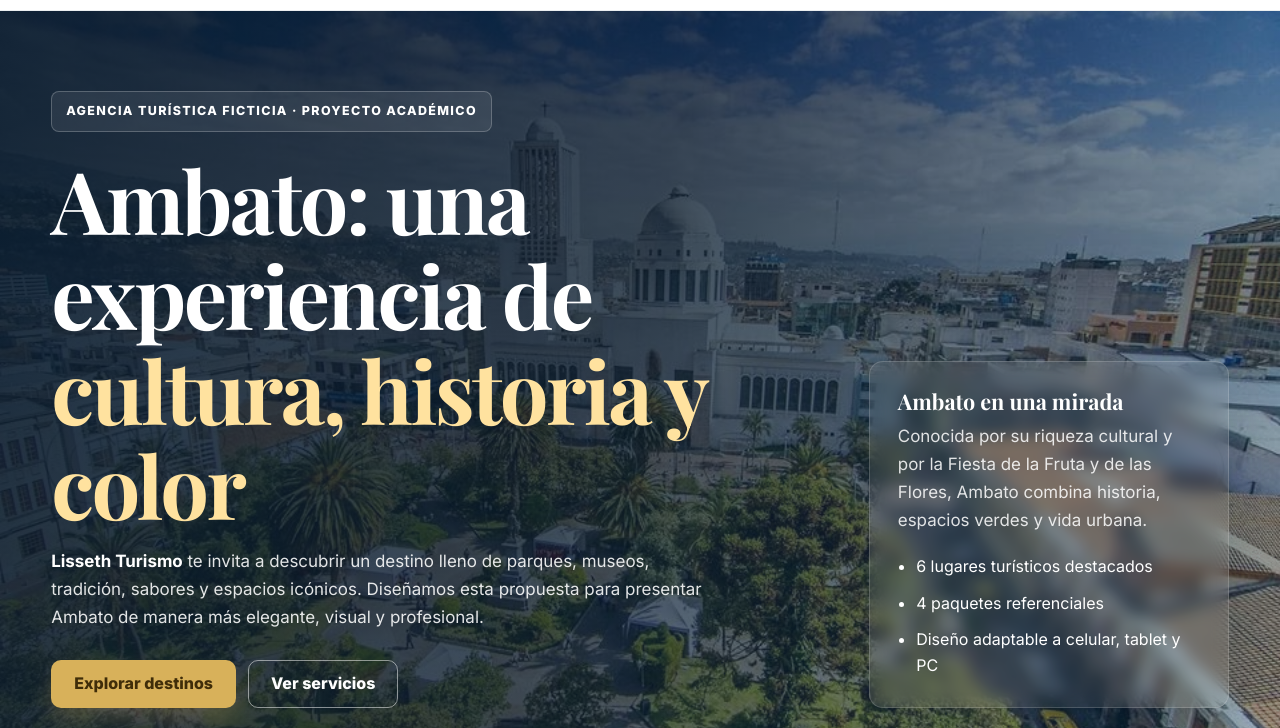
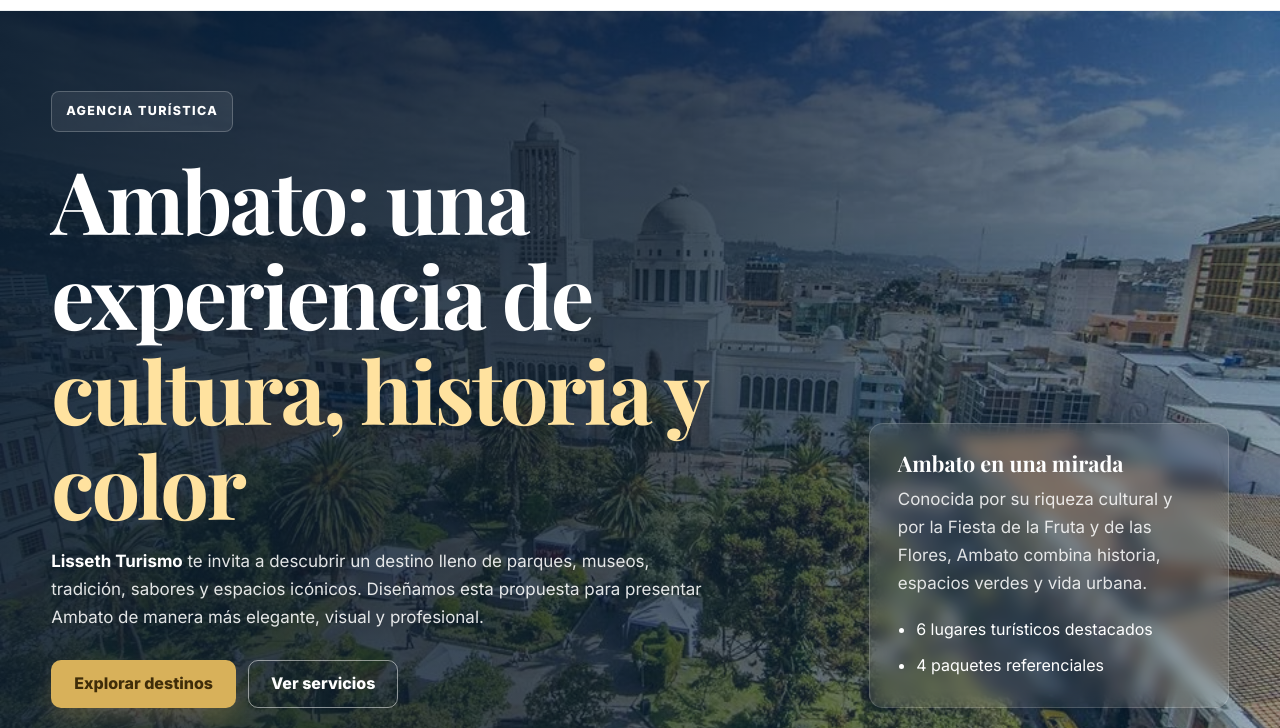
Before and after one commit to Liss-uteq/Final-examn-final, a plain HTML site: page agencia-turismo/index.html in a window 1280 px wide. Shown: the part 72-800 px from the top of the page. Drawn offline with nearby package versions, Linux system fonts and the light colour scheme.

Commit message:
Update index.html

```diff
--- a/agencia-turismo/index.html
+++ b/agencia-turismo/index.html
@@ -32,7 +32,7 @@
     <section class="hero-home">
       <div class="container hero-grid">
         <div>
-          <span class="hero-badge">Agencia turística ficticia · Proyecto académico</span>
+          <span class="hero-badge">Agencia turística</span>
           <h1>Ambato: una experiencia de <span>cultura, historia y color</span></h1>
           <p><strong style="color:#fff;">Lisseth Turismo</strong> te invita a descubrir un destino lleno de parques, museos, tradición, sabores y espacios icónicos. Diseñamos esta propuesta para presentar Ambato de manera más elegante, visual y profesional.</p>
           <div class="hero-actions">
@@ -46,7 +46,6 @@
           <ul>
             <li>6 lugares turísticos destacados</li>
             <li>4 paquetes referenciales</li>
-            <li>Diseño adaptable a celular, tablet y PC</li>
           </ul>
         </aside>
       </div>
```
